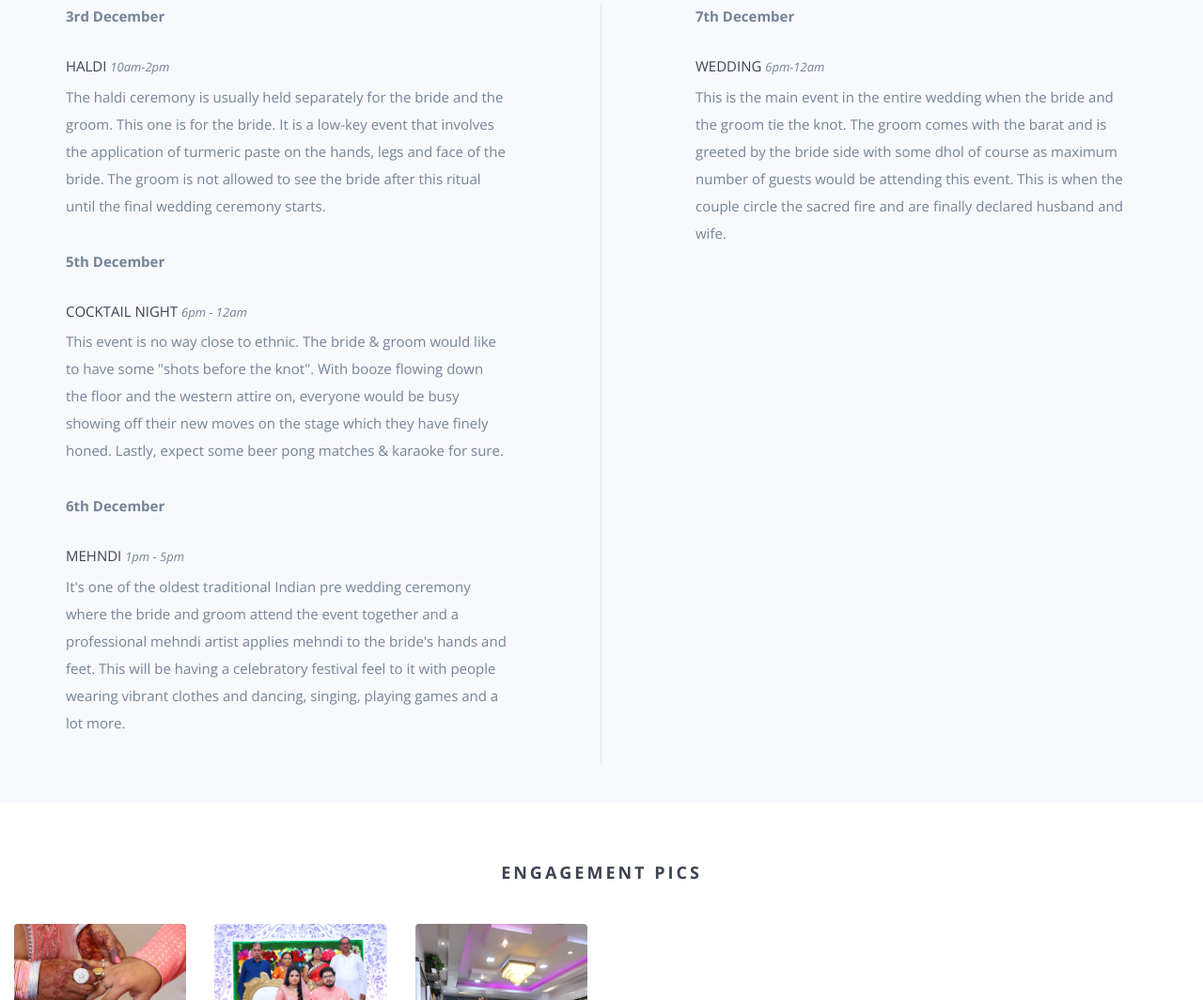
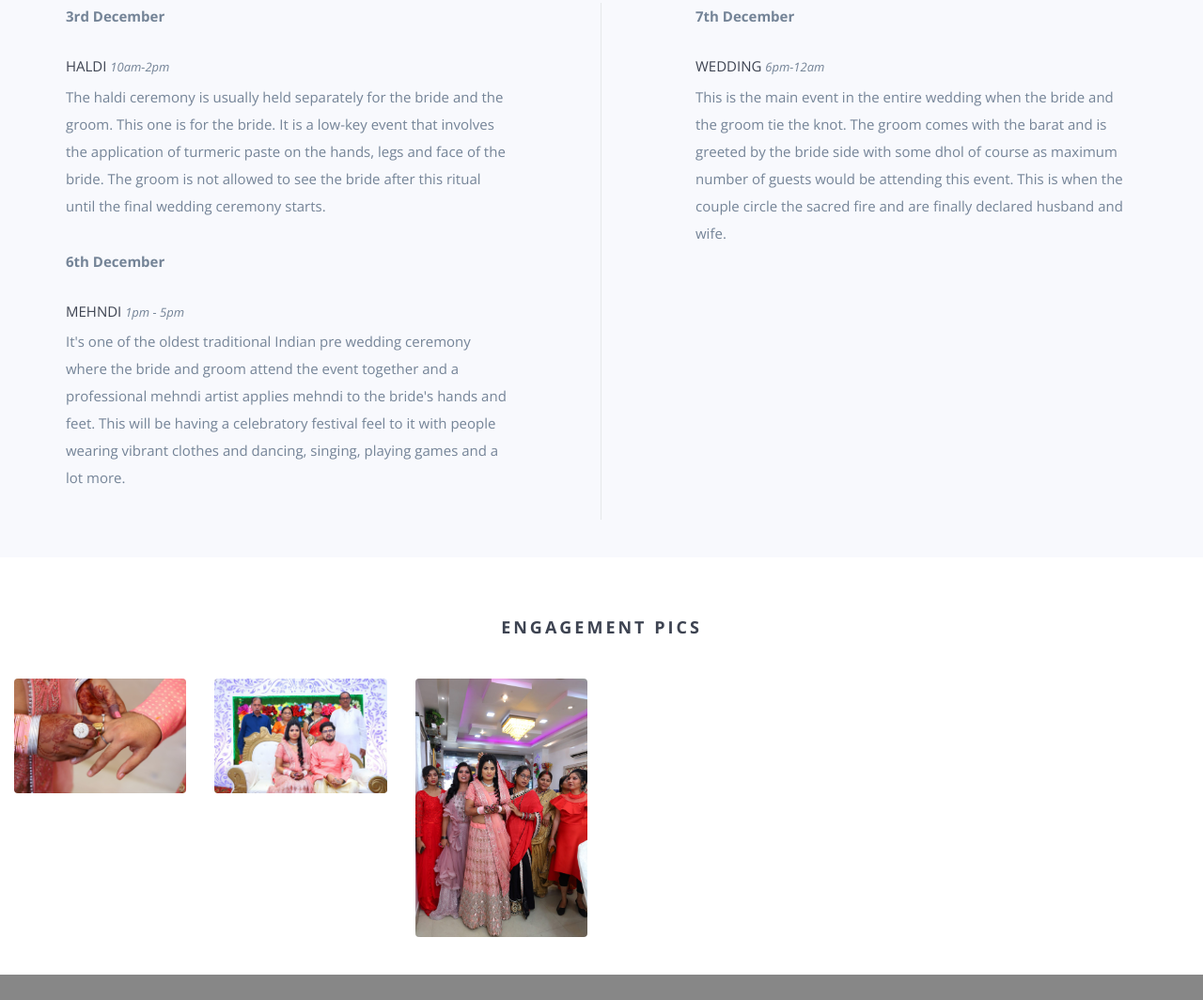
Before and after one commit to anshulreeti/Anshul-Weds-Reeti, a website: page index.html in a window 1280 px wide. Shown: the part 1074-2138 px from the top of the page at 94% size. Drawn offline with nearby package versions, Linux system fonts and the light colour scheme; some packages are replaced by stand-ins of ours; a script that the page names is missing; files whose address does not match are found by name.

Commit message:
Update index.html

```diff
--- a/index.html
+++ b/index.html
@@ -117,14 +117,7 @@
                                     and face of the bride. The groom is not allowed to see the bride after this ritual until the
                                     final wedding ceremony starts.</p>
                             </div>
-                        <div class="wp5">
-                                <p><strong>5th December</strong></p>
-                                <h5>Cocktail Night <span class="time">6PM - 12AM</span></h5>
-                                <p>This event is no way close to ethnic. The bride & groom would like to have some "shots before the
-                                    knot". With booze flowing down the floor and the western attire on, everyone would be busy
-                                    showing off their new moves on the stage which they have finely honed. Lastly, expect some beer
-                                    pong matches & karaoke for sure.</p>
-                            </div>
+
                     <p><strong>6th December</strong></p>
 
                     <h5>Mehndi <span class="time">1PM - 5PM</span></h5>
```
